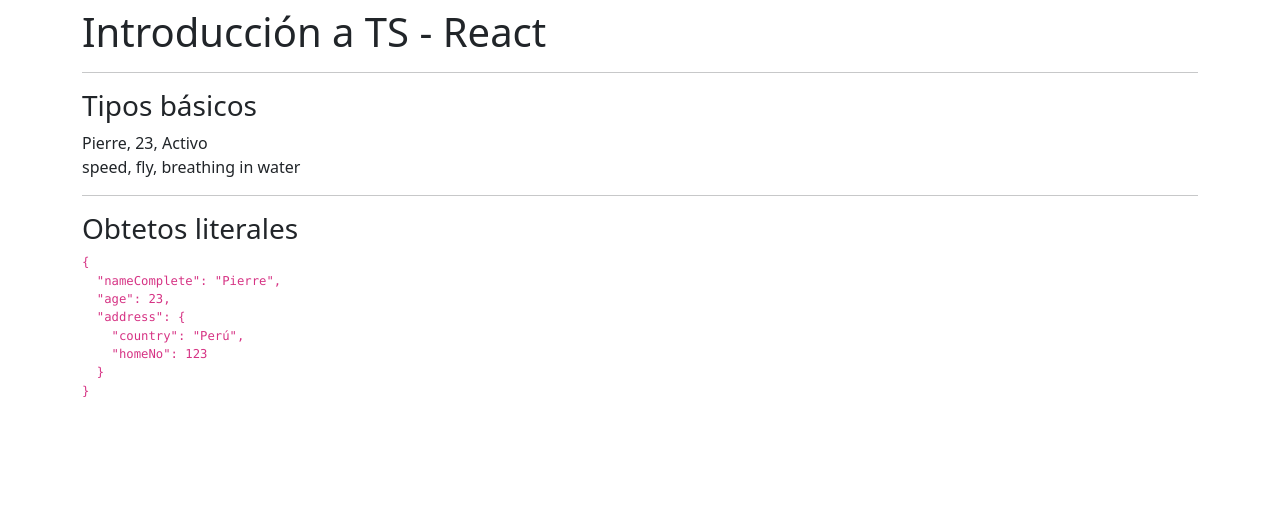
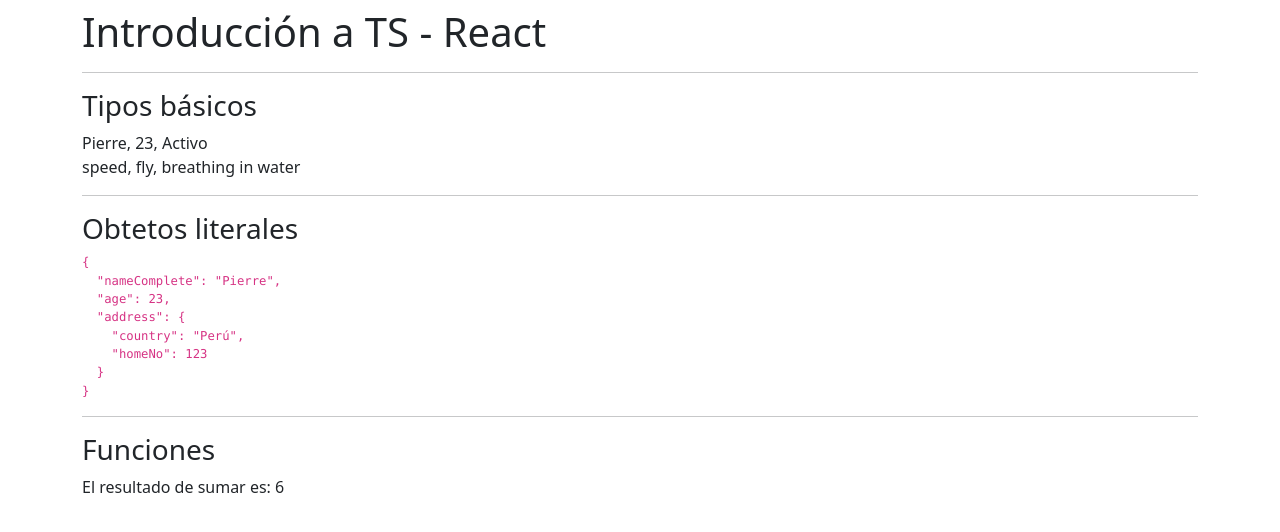
Before and after one commit to pierre-juarez/react-reforzamiento, a React (Create React App) app: page / in a window 1280 px wide. Shown: the top 532 px of the page. Built offline with nearby package versions, Linux system fonts and the light colour scheme.

Commit message:
[add]: Functions

```diff
--- a/src/App.tsx
+++ b/src/App.tsx
@@ -1,3 +1,4 @@
+import { Funciones } from "./typescript/Funciones";
 import { ObjetosLiterales } from "./typescript/ObjetosLiterales";
 import { TiposBasicos } from "./typescript/TiposBasicos";
 
@@ -9,6 +10,8 @@
       <TiposBasicos />
       <hr />
       <ObjetosLiterales />
+      <hr />
+      <Funciones />
     </div>
   );
 };
--- /dev/null
+++ b/src/typescript/Funciones.tsx
@@ -0,0 +1,12 @@
+export const Funciones = () => {
+  const sumar = (a: number, b: number): number => {
+    return a + b;
+  };
+
+  return (
+    <>
+      <h3>Funciones</h3>
+      <span>El resultado de sumar es: {sumar(2, 4)}</span>
+    </>
+  );
+};
```
